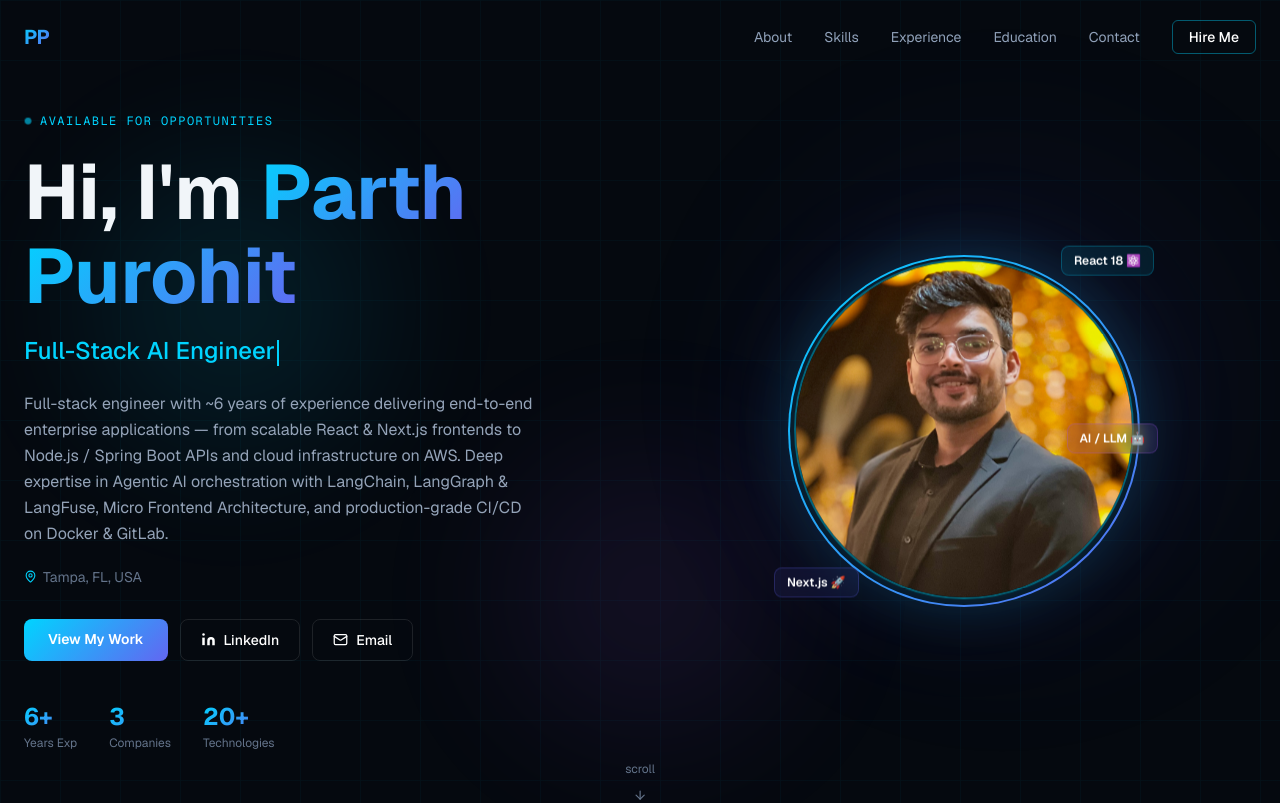
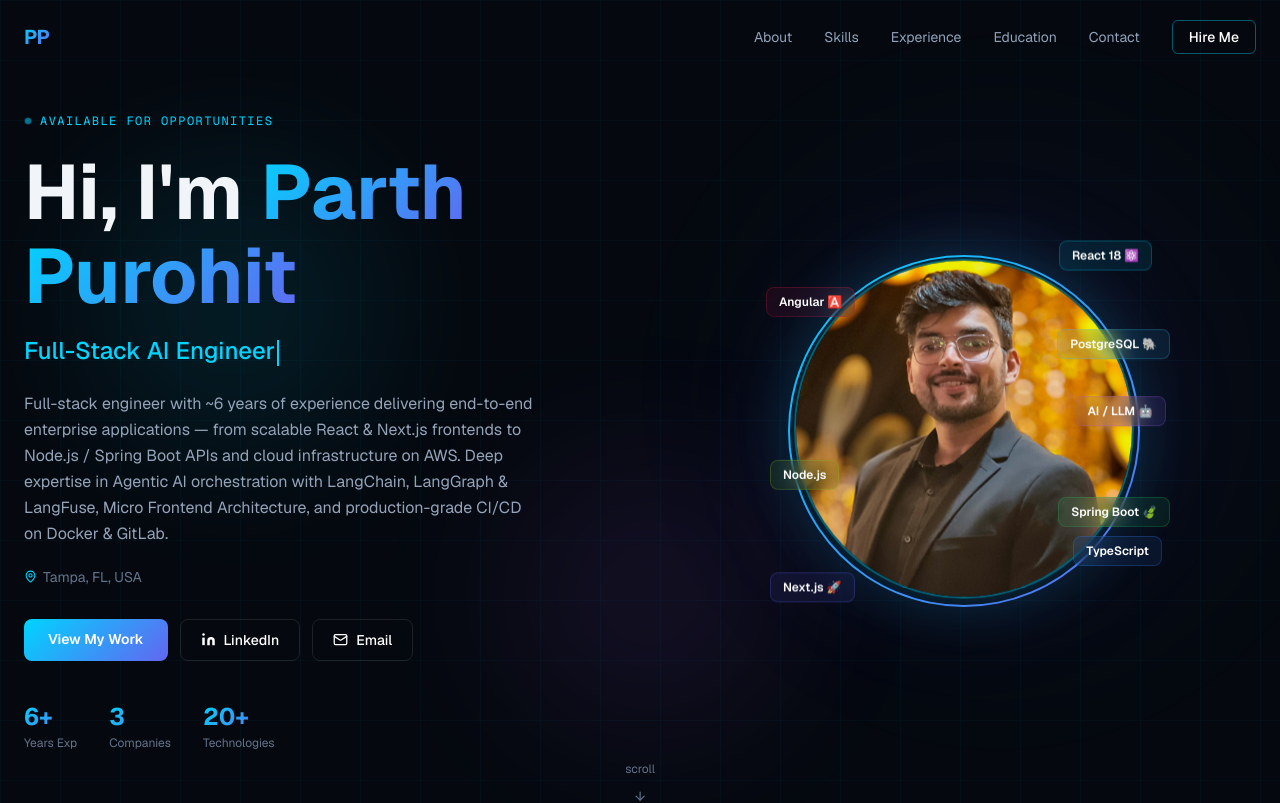
Before and after one commit to purohitparth/purohitparth.github.io, a Next.js app: page / in a window 1280 px wide. Shown: the top 803 px of the page. Built offline with nearby package versions, Linux system fonts and the light colour scheme.

Commit message:
updated certs

```diff
--- a/src/app/components/Education.tsx
+++ b/src/app/components/Education.tsx
@@ -36,6 +36,18 @@ const certs = [
     title: "AWS Certified Developer",
     subtitle: "Associate",
     date: "Sep 2022",
+    color: "#f59e0b",
+  },
+  {
+    title: "AWS Partner: Cloud Economics Accreditation",
+    subtitle: "Amazon Web Services",
+    date: "Sep 2022",
+    color: "#f59e0b",
+  },
+  {
+    title: "AWS Certified Cloud Practitioner",
+    subtitle: "Foundational · Valid Dec 2024 – Dec 2027",
+    date: "Dec 2024",
     color: "#f59e0b",
   },
 ];
@@ -164,7 +176,7 @@ export default function Education() {
             >
               <div className="text-3xl mb-2">🏅</div>
               <p className="text-sm font-semibold text-white">Amazon Web Services</p>
-              <p className="text-xs mt-1" style={{ color: "#64748b" }}>2× Certified Cloud Professional</p>
+              <p className="text-xs mt-1" style={{ color: "#64748b" }}>4× AWS Certified Professional</p>
             </motion.div>
           </div>
         </div>
--- a/src/app/components/Experience.tsx
+++ b/src/app/components/Experience.tsx
@@ -16,7 +16,7 @@ const jobs = [
       "Serving as Front End Lead architecting Verizon's enterprise Agentic AI Open Agent Platform — a production LLM orchestration system enabling autonomous, multi-step agent workflows via LangChain, LangGraph, and LangFuse.",
       "Architect and own the full UI layer: Next.js 18, React, Redux Toolkit, MUI, and Webpack Module Federation (Micro Frontend Architecture) — enabling 10+ independently deployable micro-apps across teams.",
       "Engineer agentic AI product surfaces end-to-end: agent builder UI, prompt lifecycle management, real-time telemetry dashboards, and live monitoring — bridging LLM capabilities with enterprise-grade UX.",
-      "Collaborate full-stack with Node.js and Spring Boot backend teams to design and optimize REST API contracts, reduce payload latency, and align on data schemas across MySQL and PostgreSQL.",
+      "Collaborate full-stack with Node.js and Java Spring Boot backend teams to design and optimize REST API contracts, reduce payload latency, and align on data schemas across PostgreSQL, MySQL, and Oracle — owning the full request lifecycle from UI to database.",
       "Drive frontend performance engineering (code splitting, tree shaking, memoization, lazy loading) — measurably improving Time-to-Interactive and Lighthouse scores across platform modules.",
       "Implement RBAC, secure token handling, and multi-environment access governance across the AI platform, ensuring enterprise compliance and audit readiness.",
       "Lead cross-functional collaboration with UX, AI research, and platform engineering teams; mentor junior engineers and establish frontend coding standards, PR review culture, and CI/CD best practices.",
@@ -30,11 +30,12 @@ const jobs = [
     color: "#6366f1",
     tag: "3 yrs",
     highlights: [
-      "Delivered full-stack features across Verizon's enterprise web platform — owning React / Next.js / Angular frontends, RESTful API integrations, and backend data flows across MySQL, Oracle, and PostgreSQL, reducing feature delivery time by ~25%.",
+      "Delivered full-stack features across Verizon's enterprise web platform — owning React / Next.js / Angular frontends, RESTful API integrations, and backend data flows across Oracle, PostgreSQL, and MySQL, reducing feature delivery time by ~25%.",
       "Architected reusable component libraries and Micro Frontend modules (Webpack Module Federation) adopted across multiple squads, improving page load time by ~30% and shrinking bundle size significantly.",
-      "Engineered interactive geospatial network visualization tools using LeafletJS, ArcGIS, and KonvaJS — enabling real-time field operations decision-making for Verizon network teams.",
-      "Optimized full-stack API performance by redesigning REST contracts and implementing efficient state management with Redux and NgRx, cutting end-to-end latency by ~20%.",
-      "Owned Docker containerization and GitLab CI/CD pipelines for frontend and backend services — reducing release downtime by ~40% and enabling zero-downtime deployments.",
+      "Built large-scale Angular applications with RxJS reactive data streams, NgRx state management, and lazy-loaded feature modules — enabling highly responsive, event-driven enterprise dashboards.",
+      "Led GIS-driven network visualization platform using LeafletJS, ArcGIS, and KonvaJS — rendering Verizon's live fiber optic and cell tower topology on interactive maps, enabling real-time network planning, fault detection, and field operations decision-making at scale.",
+      "Designed and consumed REST APIs backed by Oracle and PostgreSQL databases — writing complex queries, optimizing indexes, and collaborating with backend engineers to reduce API response latency by ~20%.",
+      "Owned Docker containerization and GitLab CI/CD pipelines for frontend and backend services — reducing release downtime by ~40% and enabling zero-downtime deployments across staging and production environments.",
       "Mentored 4+ engineers through code reviews, pair programming, and architecture walkthroughs; drove adoption of TypeScript strict mode, accessibility standards, and testing best practices.",
     ],
   },
@@ -46,11 +47,12 @@ const jobs = [
     color: "#a855f7",
     tag: "6 mos",
     highlights: [
-      "Built secure, high-compliance banking web applications end-to-end using Angular 12, NgRx, TypeScript on the frontend and Java Spring Boot REST APIs on the backend — meeting strict enterprise security and regulatory standards.",
-      "Designed and developed a reusable Angular component library with shared services and NgRx state patterns, reducing cross-team development effort by ~20% and ensuring UI consistency across banking modules.",
-      "Integrated frontend with Spring Boot microservices — designing API contracts, handling authentication flows, and managing async data pipelines for real-time banking transactions.",
-      "Drove significant frontend performance gains via lazy loading, AOT compilation, and optimized change detection cycles — reducing initial load time by ~25% for high-traffic banking dashboards.",
-      "Established unit and integration test coverage using Jasmine and Karma across Angular components and services, reducing production defect rate and improving release confidence.",
+      "Built secure, high-compliance banking web applications end-to-end using Angular 12, RxJS, NgRx, and TypeScript on the frontend and Java Spring Boot REST APIs on the backend — integrating with Oracle and PostgreSQL databases to meet strict enterprise security and regulatory standards.",
+      "Designed and developed a reusable Angular component library with shared services, RxJS Subjects / BehaviorSubjects, and NgRx store patterns — reducing cross-team development effort by ~20% and ensuring UI consistency across banking modules.",
+      "Leveraged RxJS operators (switchMap, combineLatest, debounceTime) to build responsive, real-time data flows between Angular components and Spring Boot microservices, handling auth flows and async banking transaction pipelines backed by Oracle DB.",
+      "Collaborated with Java backend engineers on Spring Boot API design — contributing to SQL schema design, stored procedure optimization, and data model alignment across Oracle and PostgreSQL datastores.",
+      "Drove significant frontend performance gains via lazy loading, AOT compilation, and OnPush change detection — reducing initial load time by ~25% for high-traffic banking dashboards.",
+      "Established unit and integration test coverage using Jasmine and Karma across Angular components, services, and NgRx effects, reducing production defect rate and improving release confidence.",
     ],
   },
   {
--- a/src/app/components/Hero.tsx
+++ b/src/app/components/Hero.tsx
@@ -65,9 +65,14 @@ function TypingText() {
 }
 
 const floatingBadges = [
-  { label: "React 18 ⚛️", color: "#00d4ff", delay: 0,   position: { top: "-12px", right: "-20px" } },
-  { label: "Next.js 🚀",  color: "#6366f1", delay: 0.5, position: { bottom: "0px", left: "-20px" } },
-  { label: "AI / LLM 🤖", color: "#a855f7", delay: 1,   position: { top: "50%", right: "-24px" } },
+  { label: "React 18 ⚛️",    color: "#00d4ff", delay: 0,    position: { top: "-16px",  right: "-18px"  } },
+  { label: "Next.js 🚀",     color: "#6366f1", delay: 0.5,  position: { bottom: "-4px",left: "-24px"   } },
+  { label: "AI / LLM 🤖",    color: "#a855f7", delay: 1,    position: { top: "42%",    right: "-32px"  } },
+  { label: "Angular 🅰️",     color: "#e11d48", delay: 1.5,  position: { top: "8%",     left: "-28px"   } },
+  { label: "Spring Boot 🍃",  color: "#22c55e", delay: 2,    position: { bottom: "22%", right: "-36px"  } },
+  { label: "Node.js",        color: "#84cc16", delay: 2.5,  position: { bottom: "32%", left: "-24px"   } },
+  { label: "PostgreSQL 🐘",   color: "#38bdf8", delay: 3,    position: { top: "22%",    right: "-36px"  } },
+  { label: "TypeScript",     color: "#3b82f6", delay: 3.5,  position: { bottom: "8%",  right: "-28px"  } },
 ];
 
 export default function Hero() {
```
